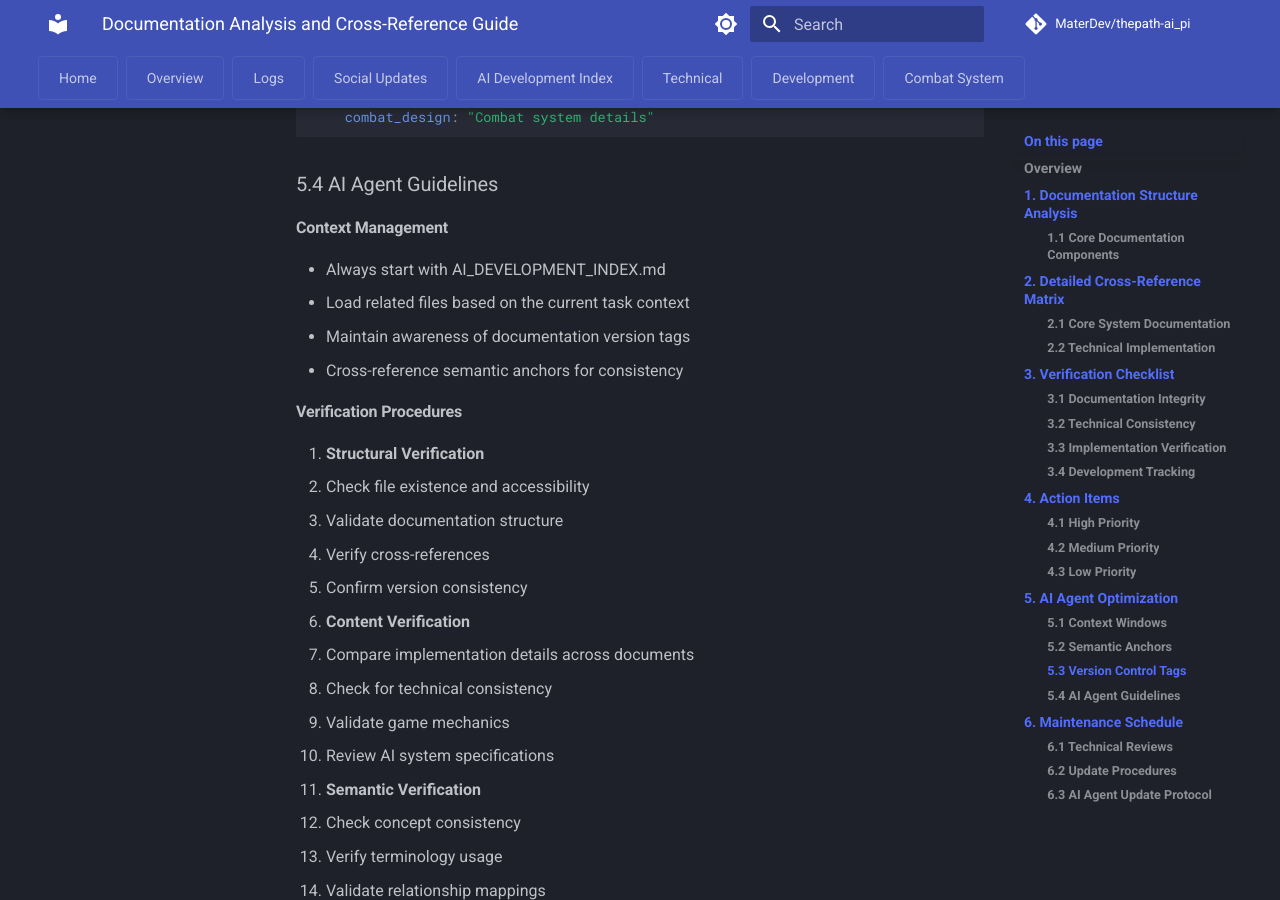
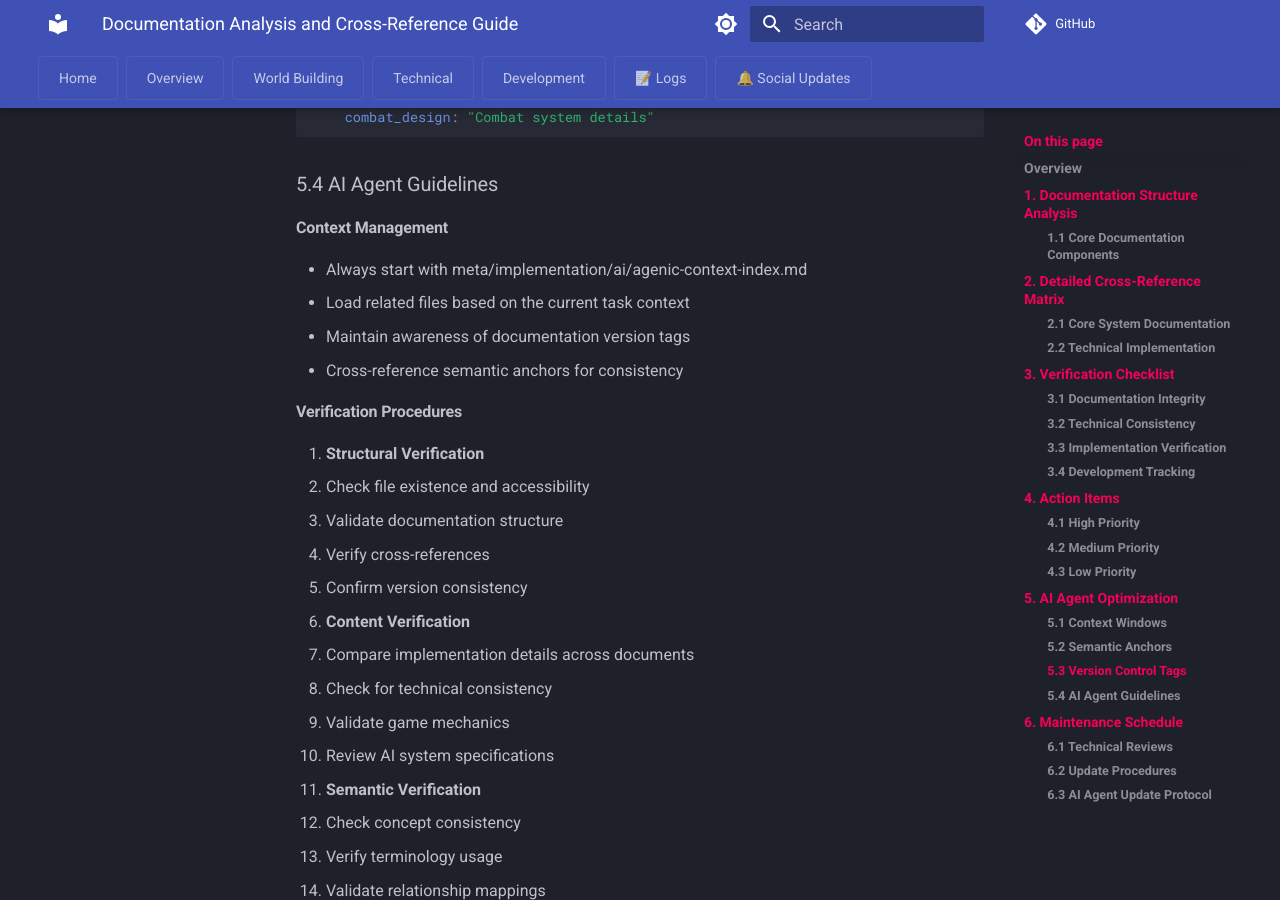
Before and after one commit to MaterDev/thepath-ai_pi, an MkDocs documentation site: the page built from docs/meta/analysis/documentation-analysis.md, in a window 1280 px wide and 900 px high, scrolled down 5425 px. Built offline with MkDocs 1.6.1 and Material for MkDocs 9.7.7, drawn with Linux system fonts in a browser that asks for light colours; comment, search, counter and statistics services are not loaded; some of the changed text lies outside the part shown.

Commit message:
refactor: move AI Development Index to meta/implementation/ai/agenic-context-index.md

````diff
--- a/docs/meta/analysis/documentation-analysis.md
+++ b/docs/meta/analysis/documentation-analysis.md
@@ -8,7 +8,7 @@ This document provides a comprehensive analysis of The Path (AI-Pi) project docu
 ### 1.1 Core Documentation Components
 ```yaml
 Root_Structure:
-  AI_DEVELOPMENT_INDEX.md: "Master reference for AI development"
+  meta/implementation/ai/agenic-context-index.md: "Master reference for AI development"
   overview/:
     - project-scope.md
     - research-objectives.md
@@ -126,7 +126,7 @@ Root_Structure:
 ```yaml
 Primary_Context:
   essential_files:
-    - AI_DEVELOPMENT_INDEX.md: "First reference point for all AI agents"
+    - meta/implementation/ai/agenic-context-index.md: "First reference point for all AI agents"
     - project-scope.md: "Core project understanding"
     - system-architecture.md: "Technical foundation"
 
@@ -177,7 +177,7 @@ Documentation_Tags:
 ### 5.4 AI Agent Guidelines
 
 #### Context Management
-- Always start with AI_DEVELOPMENT_INDEX.md
+- Always start with meta/implementation/ai/agenic-context-index.md
 - Load related files based on the current task context
 - Maintain awareness of documentation version tags
 - Cross-reference semantic anchors for consistency
--- a/mkdocs.yml
+++ b/mkdocs.yml
@@ -3,126 +3,138 @@ site_description: Edge AI-powered turn-based combat game running on Raspberry Pi
 site_author: MaterDev
 site_url: https://materdev.github.io/thepath-ai_pi/
 repo_url: https://github.com/MaterDev/thepath-ai_pi
-repo_name: MaterDev/thepath-ai_pi
+
 theme:
   name: material
   features:
-  - navigation.tabs
-  - navigation.sections
-  - navigation.expand
-  - navigation.instant
-  - navigation.tracking
-  - navigation.tabs.sticky
-  - toc.follow
-  - search.suggest
-  - search.highlight
+    - navigation.tabs
+    - navigation.sections
+    - navigation.expand
+    - navigation.instant
+    - navigation.tracking
+    - navigation.tabs.sticky
+    - navigation.indexes
+    - toc.follow
+    - search.suggest
+    - search.highlight
   palette:
-  - scheme: slate
-    primary: indigo
-    accent: indigo
-    toggle:
-      icon: material/brightness-7
-      name: Switch to light mode
-  - scheme: default
-    primary: indigo
-    accent: indigo
-    toggle:
-      icon: material/brightness-4
-      name: Switch to dark mode
+    - scheme: slate
+      primary: indigo
+      accent: pink
+      toggle:
+        icon: material/brightness-7
+        name: Switch to light mode
+    - scheme: default
+      primary: indigo
+      accent: pink
+      toggle:
+        icon: material/brightness-4
+        name: Switch to dark mode
   font:
     text: Roboto
     code: Roboto Mono
+
 extra_css:
-- stylesheets/extra.css
+  - stylesheets/extra.css
+
 markdown_extensions:
-- pymdownx.highlight:
-    anchor_linenums: true
-    line_spans: __span
-    pygments_lang_class: true
-- pymdownx.inlinehilite
-- pymdownx.snippets
-- pymdownx.superfences
-- admonition
-- pymdownx.details
-- pymdownx.tabbed:
-    alternate_style: true
-- tables
-- footnotes
-- pymdownx.critic
-- pymdownx.caret
-- pymdownx.keys
-- pymdownx.mark
-- pymdownx.tilde
-- attr_list
-- def_list
-- md_in_html
-- toc:
-    permalink: true
-    title: On this page
-    toc_depth: 3
-plugins:
-- search
-- awesome-pages
+  - pymdownx.highlight:
+      anchor_linenums: true
+      line_spans: __span
+      pygments_lang_class: true
+  - pymdownx.inlinehilite
+  - pymdownx.snippets
+  - pymdownx.superfences
+  - admonition
+  - pymdownx.details
+  - pymdownx.tabbed:
+      alternate_style: true
+  - tables
+  - footnotes
+  - pymdownx.keys
+  - pymdownx.mark
+  - pymdownx.tilde
+  - attr_list
+  - def_list
+  - md_in_html
+  - toc:
+      permalink: true
+      title: On this page
+      toc_depth: 3
+
 docs_dir: docs
 site_dir: site
+
 nav:
-- Home: index.md
-- Overview:
-  - Project Vision: overview/project-vision.md
-  - Project Scope: overview/project-scope.md
-  - Research Objectives: overview/research-objectives.md
-- Logs:
-  - Overview: meta/logs/index.md
-  - January 19, 2025: meta/logs/2025-01-19.md
-  - January 17, 2025: meta/logs/2025-01-17.md
-  - January 15, 2025: meta/logs/2025-01-15.md
-  - January 13, 2025: meta/logs/2025-01-13.md
-  - January 09, 2025: meta/logs/2025-01-09.md
-  - January 08, 2025: meta/logs/2025-01-08.md
-- Social Updates:
-  - Overview: meta/social/index.md
-  - LinkedIn:
-    - Overview: meta/social/linkedin/index.md
-    - January 19, 2025: meta/social/linkedin/2025-01-19.md
-    - January 17, 2025: meta/social/linkedin/2025-01-17.md
-    - January 14, 2025: meta/social/linkedin/2025-01-14.md
-    - January 08, 2025: meta/social/linkedin/2025-01-08.md
-    - January 07, 2025: meta/social/linkedin/2025-01-07.md
-    - January 03, 2025: meta/social/linkedin/2025-01-03.md
-    - December 27, 2024: meta/social/linkedin/2024-12-27.md
-- AI Development Index: AI_DEVELOPMENT_INDEX.md
-- Technical:
-  - Setup:
-    - Docker: technical/setup/docker.md
-  - AI System:
-    - Behavior Model: technical/ai-system/behavior-model.md
-    - Difficulty System: technical/ai-system/difficulty-system.md
-    - Training Pipeline: technical/ai-system/training-pipeline.md
-  - Data Schemas:
-    - Game State: technical/data-schemas/game-state.md
-    - AI Models: technical/data-schemas/ai-models.md
-    - Replay System: technical/data-schemas/replay-system.md
-  - Hardware:
-    - Raspberry Pi 5: technical/hardware/raspberry-pi-5.md
-    - AI HAT Plus: technical/hardware/ai-hat-plus.md
-  - Health Monitoring:
-    - Overview: technical/health/index.md
-    - Client: technical/health/client.md
-    - Server: technical/health/server.md
-    - AI System: technical/health/ai.md
-  - Client:
-    - UI Specification: technical/client/ui-specification.md
-- Development:
-  - Setup: meta/implementation/setup/project-setup.md
-  - Planning:
-    - Phase 1:
-      - Overview: meta/phase1/index.md
-      - Project Setup: meta/phase1/1-project-setup.md
-      - Game State: meta/phase1/2-game-state.md
-      - Communication: meta/phase1/3-communication.md
-      - AI Integration: meta/phase1/4-ai-integration.md
-      - Turn System: meta/phase1/5-turn-system.md
-  - Style Guide: meta/style-guide.md
-- Combat System:
-  - Balance and Meta: combat_system/balance_and_meta.md
-  - Character Classes: combat_system/classes.md
+  - Home: index.md
+  - Overview:
+    - Project Scope: overview/project-scope.md
+    - Research Objectives: overview/research-objectives.md
+    - System Architecture: overview/system-architecture.md
+  - World Building:
+    - Foundations: world_building/foundations.md
+    - Balance and Meta: world_building/balance_and_meta.md
+    - Character Classes: world_building/classes.md
+  - Technical:
+    - Setup:
+      - Docker: technical/setup/docker.md
+      - Dependencies: technical/dependencies.md
+    - API:
+      - Endpoints: technical/api/endpoints.md
+    - AI System:
+      - Behavior Model: technical/ai-system/behavior-model.md
+      - Difficulty System: technical/ai-system/difficulty-system.md
+      - Training Pipeline: technical/ai-system/training-pipeline.md
+    - Data Schemas:
+      - Game State: technical/data-schemas/game-state.md
+      - AI Models: technical/data-schemas/ai-models.md
+      - Replay System: technical/data-schemas/replay-system.md
+    - Hardware:
+      - Raspberry Pi 5: technical/hardware/raspberry-pi-5.md
+      - AI HAT Plus: technical/hardware/ai-hat-plus.md
+    - Health Monitoring:
+      - Overview: technical/health/index.md
+      - Client: technical/health/client.md
+      - Server: technical/health/server.md
+      - AI System: technical/health/ai.md
+    - Client:
+      - UI Specification: technical/client/ui-specification.md
+  - Development:
+    - Setup: meta/implementation/setup/project-setup.md
+    - Planning:
+      - Phase 1:
+        - Overview: meta/phase1/index.md
+        - Project Setup: meta/phase1/1-project-setup.md
+        - Game State: meta/phase1/2-game-state.md
+        - Communication: meta/phase1/3-communication.md
+        - AI Integration: meta/phase1/4-ai-integration.md
+        - Turn System: meta/phase1/5-turn-system.md
+    - Implementation:
+      - AI:
+        - Architecture: meta/implementation/ai/architecture.md
+        - Agenic Context: meta/implementation/ai/agenic-context-index.md
+      - Client:
+        - Architecture: meta/implementation/client/architecture.md
+      - Server:
+        - Architecture: meta/implementation/server/architecture.md
+    - Contributing: meta/contributing.md
+    - Style Guide: meta/style-guide.md
+  - "📝 Logs":
+    - Overview: meta/logs/index.md
+    - January 19, 2025: meta/logs/2025-01-19.md
+    - January 17, 2025: meta/logs/2025-01-17.md
+    - January 15, 2025: meta/logs/2025-01-15.md
+    - January 13, 2025: meta/logs/2025-01-13.md
+    - January 09, 2025: meta/logs/2025-01-09.md
+    - January 08, 2025: meta/logs/2025-01-08.md
+  - "🔔 Social Updates":
+    - Overview: meta/social/index.md
+    - LinkedIn:
+      - Overview: meta/social/linkedin/index.md
+      - January 19, 2025: meta/social/linkedin/2025-01-19.md
+      - January 17, 2025: meta/social/linkedin/2025-01-17.md
+      - January 14, 2025: meta/social/linkedin/2025-01-14.md
+      - January 08, 2025: meta/social/linkedin/2025-01-08.md
+      - January 07, 2025: meta/social/linkedin/2025-01-07.md
+      - January 03, 2025: meta/social/linkedin/2025-01-03.md
+      - December 27, 2024: meta/social/linkedin/2024-12-27.md
````
Also changed, not shown: docs/meta/logs/2025-01-19.md (+8 -10 lines), docs/meta/implementation/ai/agenic-context-index.md (renamed from docs/AI_DEVELOPMENT_INDEX.md).
